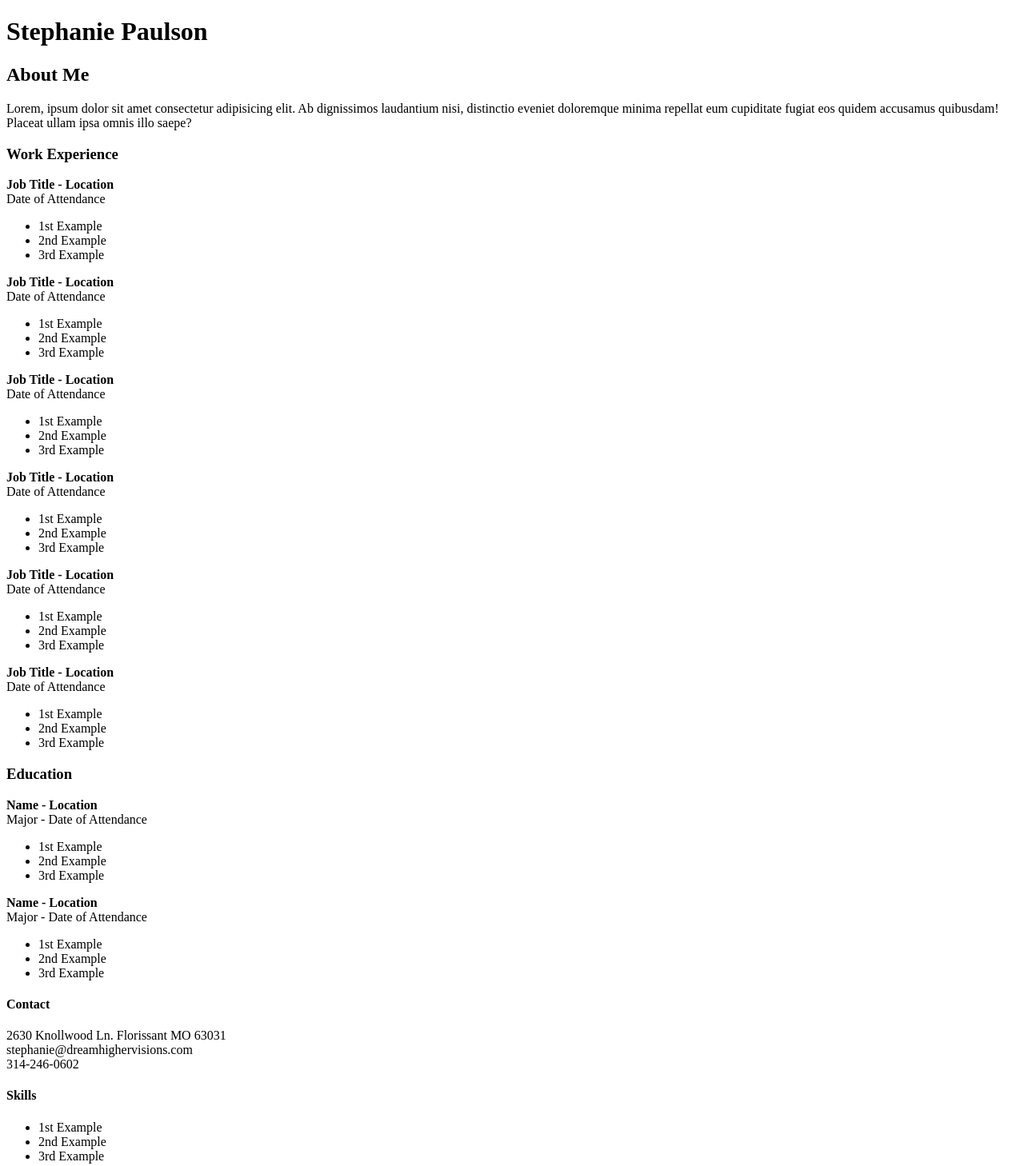
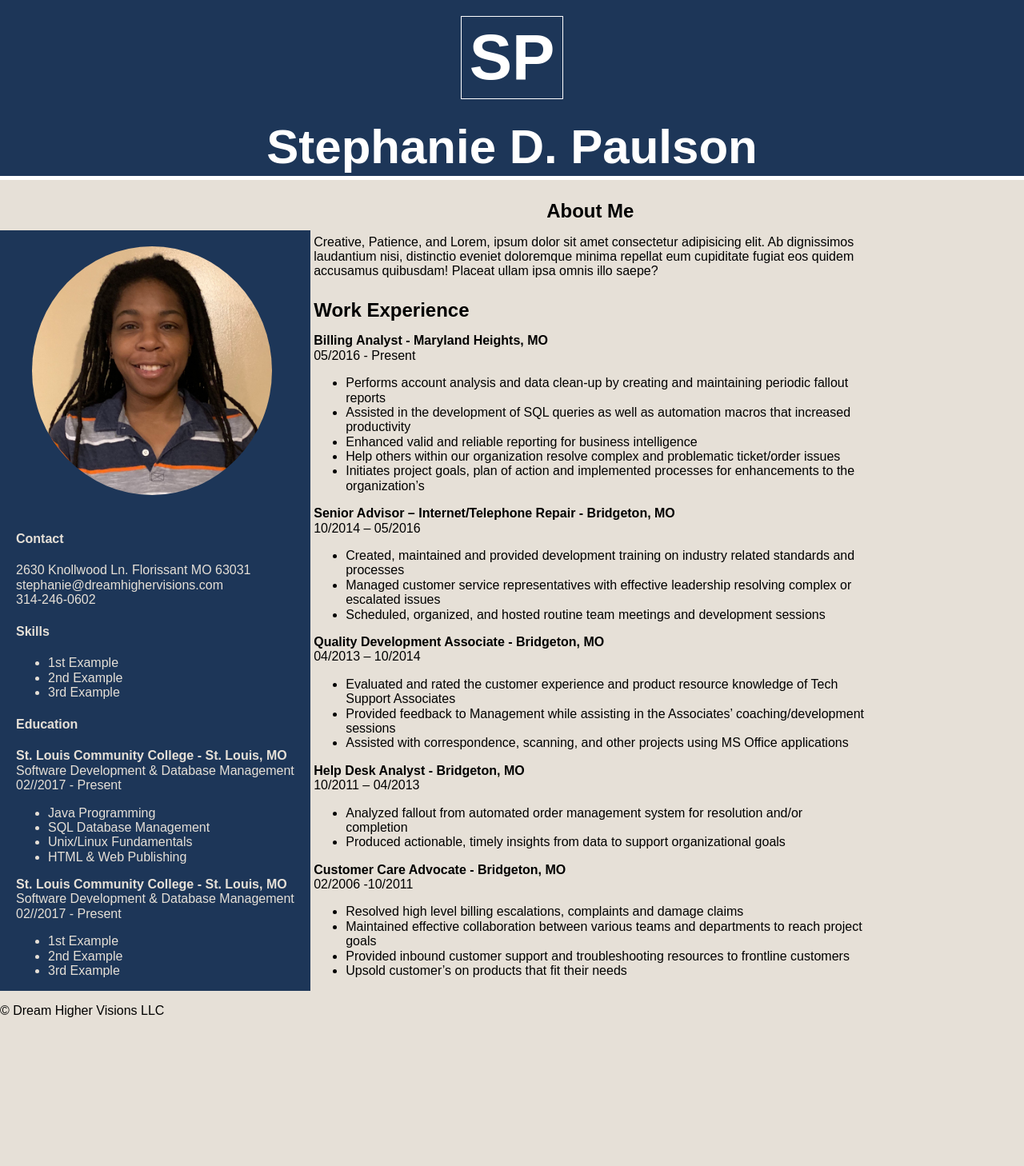
Before and after one commit to DHVLLC314/html-me-something, a plain HTML site: page index.html in a window 1280 px wide. Shown: the top 1458 px of the page at 80% size. After the commit the page ends 1274 px from the top, so only its background shows below. Drawn offline with Linux system fonts and the light colour scheme.

Commit message:
added some killer css styling

```diff
--- a/index.html
+++ b/index.html
@@ -2,34 +2,33 @@
 <html>
    <head>
       <title>Stephanie Paulson Resume</title>
+      <meta name="viewport" content="width=device-width, initial-scale=1.0">
+
+      <meta charset="utf-8">
+      <link rel="stylesheet" type="text/css" href="normalize.css">
+      <link rel="stylesheet" type="text/css" href="styles.css">
    </head>
+  <body>
+    <div>
+      <header id="page-header">
+        <h1>SP</h1>
+        <h2>Stephanie D. Paulson</h2>
 
-   <body>
-    <header>
-      <h1>Stephanie Paulson</h1>
-    </header>
-    <main>
+      </header>
 
-      <section>
-        <header>
-            <h2>About Me</h2>
-        </header>
-        <article>
-          <p>Lorem, ipsum dolor sit amet consectetur adipisicing elit. Ab dignissimos laudantium nisi, distinctio eveniet doloremque minima repellat eum cupiditate fugiat eos quidem accusamus quibusdam! Placeat ullam ipsa omnis illo saepe?</p>
+    <section class="personal-layout">
+        <img src="./images/resume-profile.jpg" alt="stephanie" width="100%">
+        <article class="personal-content">
+          <header>
+            <h4>Contact</h4>
+          </header>
+          <p>2630 Knollwood Ln. Florissant MO 63031<br>
+          stephanie@dreamhighervisions.com<br>
+          314-246-0602</p>
         </article>
-      </section>
-
-      <section>
-        <header>
-            <h3>Work Experience</h3>
-        </header>
-
         <article>
           <header>
-            <p><span><strong>
-              Job Title - Location
-            </strong></span><br>
-              Date of Attendance</p>
+            <h4>Skills</h4>
           </header>
           <ul>
             <li>1st Example</li>
@@ -39,10 +38,25 @@
         </article>
         <article>
           <header>
+            <h4>Education</h4>
             <p><span><strong>
-              Job Title - Location
+                St. Louis Community College - St. Louis, MO
+              </strong></span><br>
+                Software Development & Database Management<br>02//2017 - Present</p>
+          </header>
+          <ul>
+            <li>Java Programming</li>
+            <li>SQL Database Management</li>
+            <li>Unix/Linux Fundamentals</li>
+            <li>HTML & Web Publishing</li>
+          </ul>
+        </article>
+        <article>
+          <header>
+            <p><span><strong>
+              St. Louis Community College - St. Louis, MO
             </strong></span><br>
-              Date of Attendance</p>
+              Software Development & Database Management<br>02//2017 - Present</p>
           </header>
           <ul>
             <li>1st Example</li>
@@ -50,113 +64,102 @@
             <li>3rd Example</li>
           </ul>
         </article>
+    </section>
+
+     <main class="main-layout">
+
+      <section class="summary">
+        <header>
+            <h2>About Me</h2>
+        </header>
+        <article>
+          <p>Creative, Patience, and Lorem, ipsum dolor sit amet consectetur adipisicing elit. Ab dignissimos laudantium nisi, distinctio eveniet doloremque minima repellat eum cupiditate fugiat eos quidem accusamus quibusdam! Placeat ullam ipsa omnis illo saepe?</p>
+        </article>
+      </section>
+
+      <section>
+        <header>
+            <h2>Work Experience</h2>
+        </header>
+
         <article>
           <header>
             <p><span><strong>
-              Job Title - Location
+              Billing Analyst - Maryland Heights, MO
             </strong></span><br>
-              Date of Attendance</p>
+              05/2016 - Present</p>
           </header>
           <ul>
-            <li>1st Example</li>
-            <li>2nd Example</li>
-            <li>3rd Example</li>
+            <li>Performs account analysis and data clean-up by creating and maintaining periodic fallout reports</li>
+            <li>Assisted in the development of SQL queries as well as automation macros that increased productivity</li>
+            <li>Enhanced valid and reliable reporting for business intelligence</li>
+            <li>Help others within our organization resolve complex and problematic ticket/order issues</li>
+            <li>Initiates project goals, plan of action and implemented processes for enhancements to the organization’s</li>
+              </li>
           </ul>
         </article>
         <article>
           <header>
             <p><span><strong>
-              Job Title - Location
+              Senior Advisor – Internet/Telephone Repair - Bridgeton, MO
             </strong></span><br>
-              Date of Attendance</p>
+              10/2014 – 05/2016</p>
           </header>
           <ul>
-            <li>1st Example</li>
-            <li>2nd Example</li>
-            <li>3rd Example</li>
+            <li>Created, maintained and provided development training on industry related standards and processes</li>
+            <li>Managed customer service representatives with effective leadership resolving complex or escalated issues</li>
+            <li>Scheduled, organized, and hosted routine team meetings and development sessions</li>
           </ul>
         </article>
         <article>
           <header>
             <p><span><strong>
-                Job Title - Location
+              Quality Development Associate - Bridgeton, MO
             </strong></span><br>
-              Date of Attendance</p>
+              04/2013 – 10/2014</p>
           </header>
           <ul>
-            <li>1st Example</li>
-            <li>2nd Example</li>
-            <li>3rd Example</li>
+            <li>Evaluated and rated the customer experience and product resource knowledge of Tech Support Associates</li>
+            <li>Provided feedback to Management while assisting in the Associates’ coaching/development sessions</li>
+            <li>Assisted with correspondence, scanning, and other projects using MS Office applications</li>
           </ul>
         </article>
         <article>
           <header>
             <p><span><strong>
-                Job Title - Location
+              Help Desk Analyst - Bridgeton, MO
             </strong></span><br>
-              Date of Attendance</p>
+              10/2011 – 04/2013</p>
           </header>
           <ul>
-            <li>1st Example</li>
-            <li>2nd Example</li>
-            <li>3rd Example</li>
-          </ul>
-        </article>
-      </section>
-
-      <section>
-        <header>
-          <h3>Education</h3>
-        </header>
-        <article>
-          <header>
-            <p><span><strong>
-              Name - Location
-            </strong></span><br>
-              Major - Date of Attendance</p>
-          </header>
-          <ul>
-            <li>1st Example</li>
-            <li>2nd Example</li>
-            <li>3rd Example</li>
+            <li>Analyzed fallout from automated order management system for resolution and/or completion</li>
+            <li>Produced actionable, timely insights from data to support organizational goals</li>
           </ul>
         </article>
         <article>
           <header>
             <p><span><strong>
-              Name - Location
+              Customer Care Advocate - Bridgeton, MO
             </strong></span><br>
-              Major - Date of Attendance</p>
+              02/2006 -10/2011</p>
           </header>
           <ul>
-            <li>1st Example</li>
-            <li>2nd Example</li>
-            <li>3rd Example</li>
+            <li>Resolved high level billing escalations, complaints and damage claims</li>
+            <li>Maintained effective collaboration between various teams and departments to reach project goals</li>
+            <li>Provided inbound customer support and troubleshooting resources to frontline customers</li>
+            <li>Upsold customer’s on products that fit their needs</li>
           </ul>
         </article>
       </section>
 
-      <section>
-        <header>
-          <h4>Contact</h4>
-        </header>
-        <p>2630 Knollwood Ln. Florissant MO 63031<br>
-        stephanie@dreamhighervisions.com<br>
-        314-246-0602</p>
-      </section>
 
-      <section>
-        <header>
-          <h4>Skills</h4>
-        </header>
-          <ul>
-            <li>1st Example</li>
-            <li>2nd Example</li>
-            <li>3rd Example</li>
-          </ul>
-      </section>
+
+
+
+
 
     </main>
+  </div>
     <footer><p>&copy Dream Higher Visions LLC</p></footer>
   </body>
 </html>
--- /dev/null
+++ b/styles.css
@@ -0,0 +1,62 @@
+
+html, body {
+  /* background-color: white; */
+  width: 100%;
+  height: 100%;
+  margin: 0;
+  padding: 0;
+}
+body {
+  font-family: Arial, Helvetica, sans-serif;
+  background-color: #e6e0d7;
+  overflow-x: hidden;
+  font-size: 16px;
+
+}
+#page-header {
+  background-color: hsl(215, 50%, 23%);
+  border-bottom: 5px solid white;
+  height: 200px;
+  color: white;
+  text-align: center;
+  padding-top: 20px;
+  font-size: 2.5rem;
+
+}
+
+h1{
+  display: inline-block;
+  padding: 5px 10px;
+  margin: 0;
+  border: 1px solid white;
+}
+h2{
+  margin: 25px 0 0 0;
+}
+
+.personal-layout {
+  display: inline-block;
+  max-width: 45%;
+  margin: 0;
+  padding: 0px 20px;
+  /* vertical-align: top; */
+  background-color:hsl(215, 50%, 23%);
+  color: #e6e0d7;
+}
+.personal-layout img{
+  width: 300px;
+  border-radius: 50%;
+  padding: 20px
+}
+.main-layout {
+  /* background-color: hsl(37, 60%, 80%); */
+  display: inline-block;
+  width: 54%;
+  margin: 0;
+  padding: 0;
+}
+
+
+.summary h2{
+  text-align: center;
+}
```
Also changed, not shown: images/resume-profile.jpg (added), normalize.css (added).
